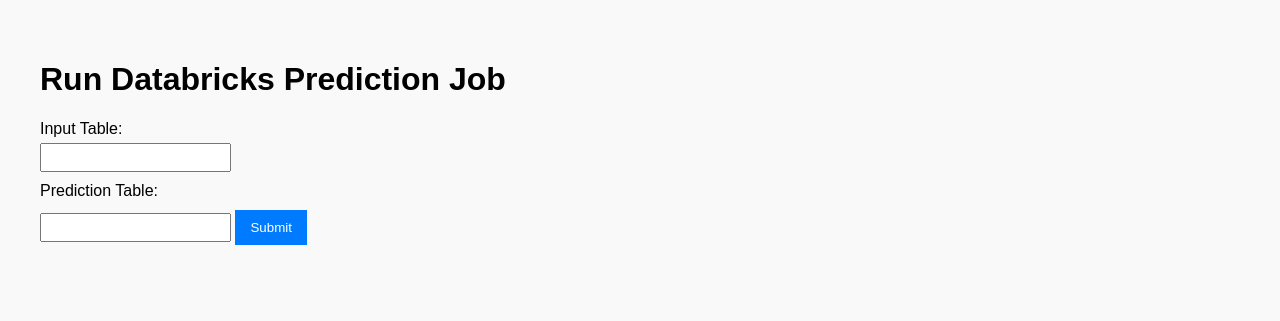
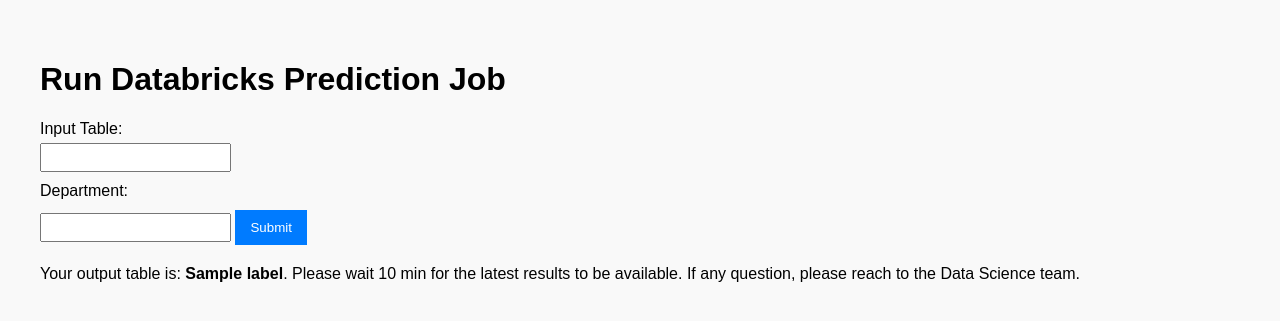
Before and after one commit to antoniodatabricks/MLOps_no_mlflow, a Flask app: template databricks_app/templates/index.html in a window 1280 px wide. Shown: the top 321 px of the page. Run offline with Flask 3, Linux system fonts and the light colour scheme; the template is opened without the code that fills it: most values are stand-ins (such as "Sample title", 1, 10 or a date in 2020).

Commit message:
Updating Databricks App

```diff
--- a/databricks_app/app.py
+++ b/databricks_app/app.py
@@ -6,43 +6,41 @@
 app.secret_key = 'your_secret_key'  # Needed for flashing messages
 
 # Background processing logic
-def process_input(input_table, prediction_table):
+def process_input(input_table, department):
     """
     Example background process that returns True for success and False for error.
     Modify this logic as needed.
     """
     # Example condition: Both inputs must not be empty and must be alphanumeric
-    if input_table and prediction_table:
+    if input_table and department:
 
         w = WorkspaceClient()
 
-        waiter = w.jobs.run_now_and_wait(job_id="1071752157059301",
-                                         job_parameters={"input_table": input_table,
-                                                         "predictions_table": prediction_table})
-        return True, waiter.state.life_cycle_state
-    return False, None
+        catalog_output = "prod" #TODO: Parameterize this
+        schema_output = "default" #TODO: Parameterize this
+        output_table = f"{catalog_output}.{schema_output}.{department}_output_table"
+
+        w.jobs.run_now(job_id="1071752157059301",
+                       job_parameters={"input_table": input_table,
+                                       "predictions_table": output_table})
+
+        return output_table
 
 @app.route('/', methods=['GET', 'POST'])
 def index():
     if request.method == 'POST':
         # Get data from the form
         input_table = request.form.get('input_table')
-        prediction_table = request.form.get('prediction_table')
+        department = request.form.get('department')
 
         # Process the inputs
 
         try:
-            result, state = process_input(input_table, prediction_table)
+            output_table = process_input(input_table, department)
         except Exception as e:
             return str(e)
 
-        if result:
-            flash(f'Databricks job finished with status: {state}', 'success')
-        else:
-            flash('Error! Invalid input or processing failed.', 'error')
-
-        # Redirect to the same page to display the message
-        return redirect(url_for('index'))
+        return render_template("index.html", label=output_table)
 
     # Render the form page
     return render_template('index.html')
--- a/databricks_app/templates/index.html
+++ b/databricks_app/templates/index.html
@@ -57,9 +57,8 @@
     <form method="POST" onsubmit="showSpinner()">
         <label for="input_table">Input Table:</label>
         <input type="text" id="input_table" name="input_table" required>
-
-        <label for="prediction_table">Prediction Table:</label>
-        <input type="text" id="prediction_table" name="prediction_table" required>
+        <label for="department">Department:</label>
+        <input type="text" id="department" name="department" required>
 
         <button type="submit" id="submit-button">Submit</button>
     </form>
@@ -75,4 +74,11 @@
     {% endif %}
     {% endwith %}
 </body>
+<body>
+    {% if label %}
+    <div class="label">
+        Your output table is: <b>{{ label }}</b>. Please wait 10 min for the latest results to be available. If any question, please reach to the Data Science team.
+    </div>
+    {% endif %}
+</body>
 </html>
--- a/src/train and score.py
+++ b/src/train and score.py
@@ -13,6 +13,10 @@
 
 # If you are running Databricks Runtime, uncomment this line and run this cell:
 %pip install xgboost
+
+# COMMAND ----------
+
+dbutils.library.restartPython()
 
 # COMMAND ----------
 
```
